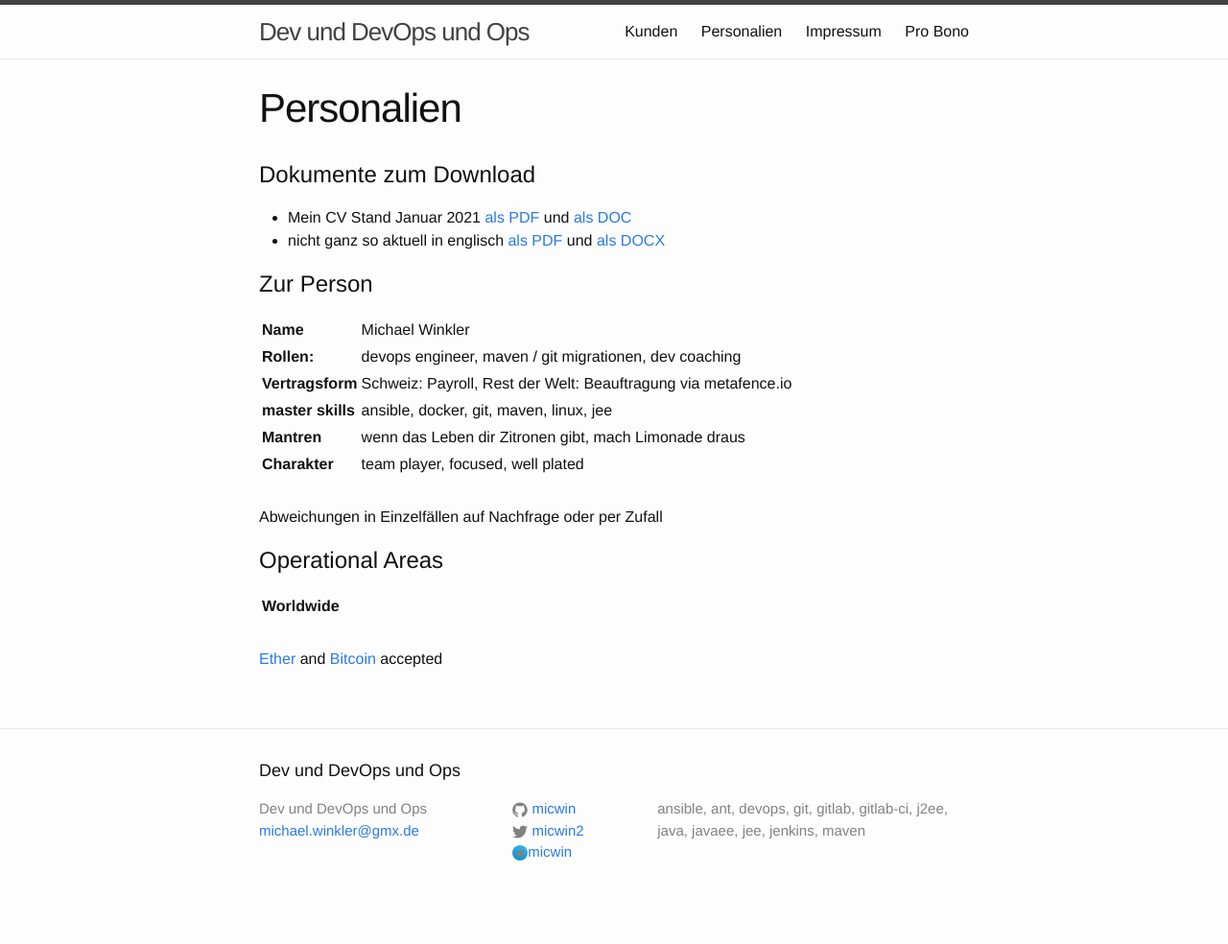
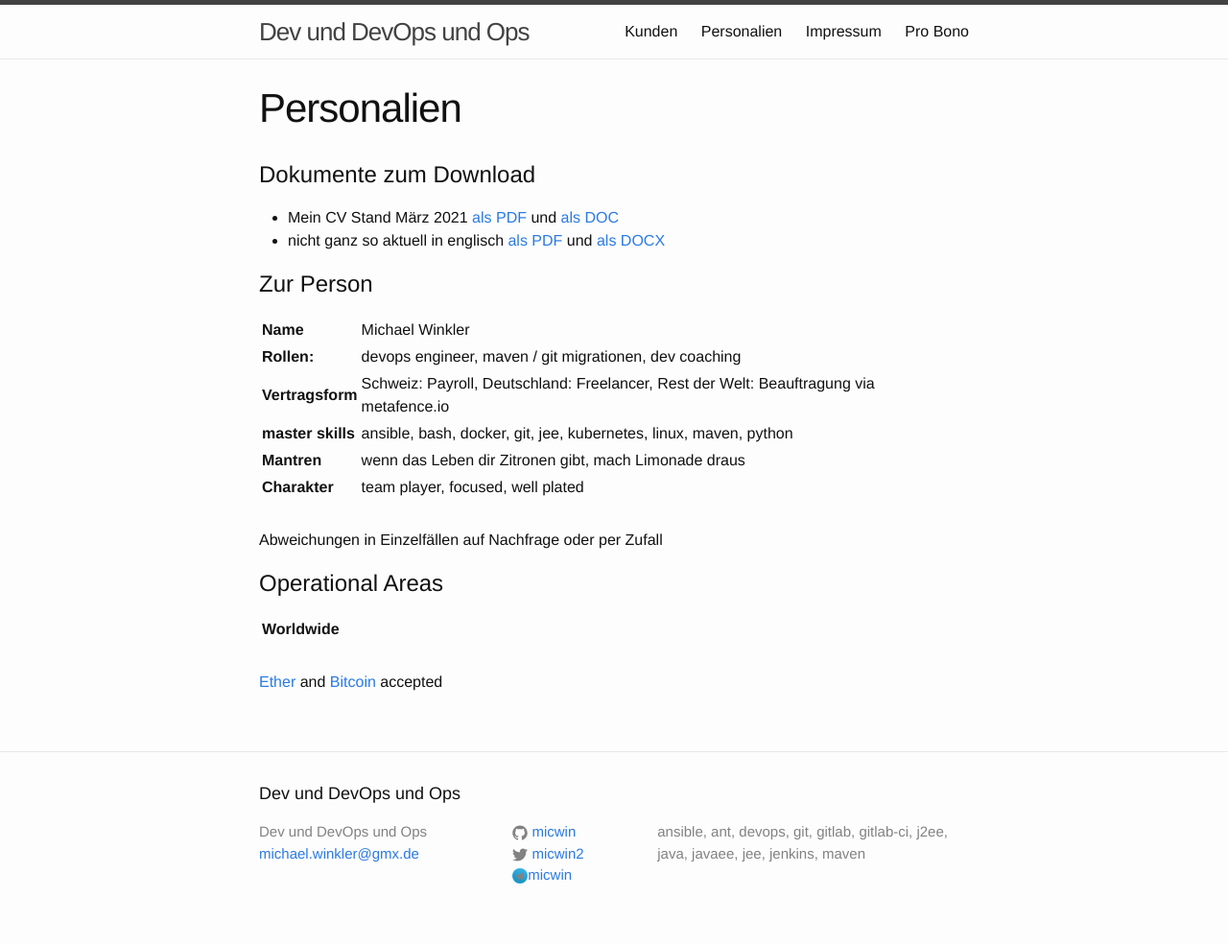
Before and after one commit to micwin/micwin.github.io, a Jekyll site: the page built from cv.md, in a window 1280 px wide. Shown: the whole page at 96% size. Built offline with Jekyll 4.4.1, drawn with Linux system fonts in a browser that asks for light colours; before the commit the page ends 960 px from its top, so only the background shows below that.

Commit message:
update Mitte Februar

```diff
--- a/cv.md
+++ b/cv.md
@@ -6,15 +6,15 @@ permalink: /cv/
 
 # Dokumente zum Download #
 
-* Mein CV Stand Januar 2021 [als PDF](../downloads/micwin_profil.pdf) und [als DOC](../downloads/micwin_profil.doc)
+* Mein CV Stand März 2021 [als PDF](../downloads/micwin_profil.pdf) und [als DOC](../downloads/micwin_profil.doc)
 * nicht ganz so aktuell in englisch [als PDF](../downloads/micwin_profil_en.pdf) und [als DOCX](../downloads/micwin_profil_en.docx)
 
 # Zur Person #
 
 | **Name** | Michael Winkler  |
 | **Rollen:** | devops engineer, maven / git migrationen, dev coaching  |
-| **Vertragsform** | Schweiz: Payroll, Rest der Welt: Beauftragung via metafence.io |
-| **master skills** | ansible, docker, git, maven, linux, jee  |
+| **Vertragsform** | Schweiz: Payroll, Deutschland: Freelancer, Rest der Welt: Beauftragung via metafence.io |
+| **master skills** | ansible, bash, docker, git, jee, kubernetes, linux, maven, python  |
 | **Mantren** | wenn das Leben dir Zitronen gibt, mach Limonade draus |
 | **Charakter** | team player, focused, well plated |
 | | |
```
Also changed, not shown: 2 other files.
